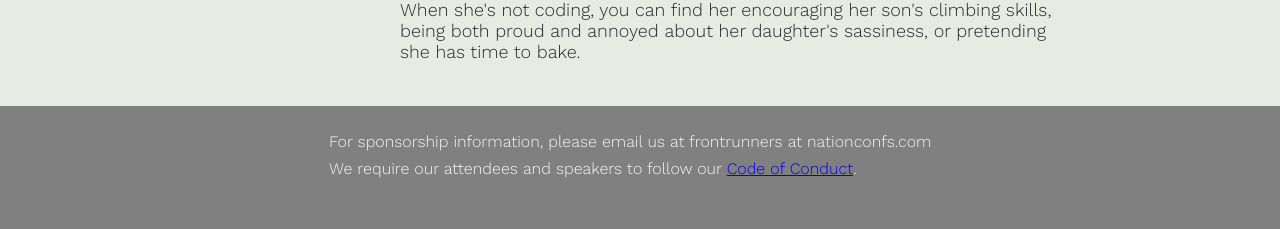
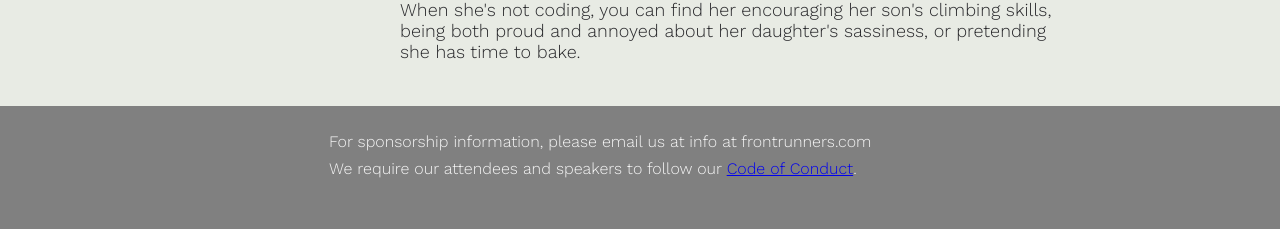
Before and after one commit to gothamgo/frontrunnersconf.github.io, a Jekyll site: the page built from index.html, in a window 1280 px wide. Shown: the part 1067-1296 px from the top of the page. Built offline with Jekyll 4.4.1, drawn with Linux system fonts in a browser that asks for light colours.

Commit message:
Update footer.html

```diff
--- a/_includes/footer.html
+++ b/_includes/footer.html
@@ -1,12 +1,8 @@
 <div class="footer">
-<div class="center">
-  <footer>
-    <!--
-    <a href="https://www.google.com/maps/place/701+Pennsylvania+Avenue+NW,+Washington,+DC+20004/data=!4m2!3m1!1s0x89b7b79aa6d83d0b:0x434d670a5dc90c55?sa=X&ved=2ahUKEwj6kef9l8b4AhXdSzABHdJIC7oQ8gF6BAgHEAE" target="_blank">Location</a>
-    https://my.matterport.com/show/?m=2z6wi2B45zb&sr=-3,.25&ss=75
-    -->
-    <p>For sponsorship information, please email us at frontrunners at nationconfs.com</p>
-    <p>We require our attendees and speakers to follow our <a href="{{site.url}}/policies/conduct.html">Code of Conduct</a>.</p>
-  </footer>
+  <div class="center">
+    <footer>
+      <p>For sponsorship information, please email us at info at frontrunners.com</p>
+      <p>We require our attendees and speakers to follow our <a href="{{site.url}}/policies/conduct.html">Code of Conduct</a>.</p>
+    </footer>
+  </div>
 </div>
-</div>
```
